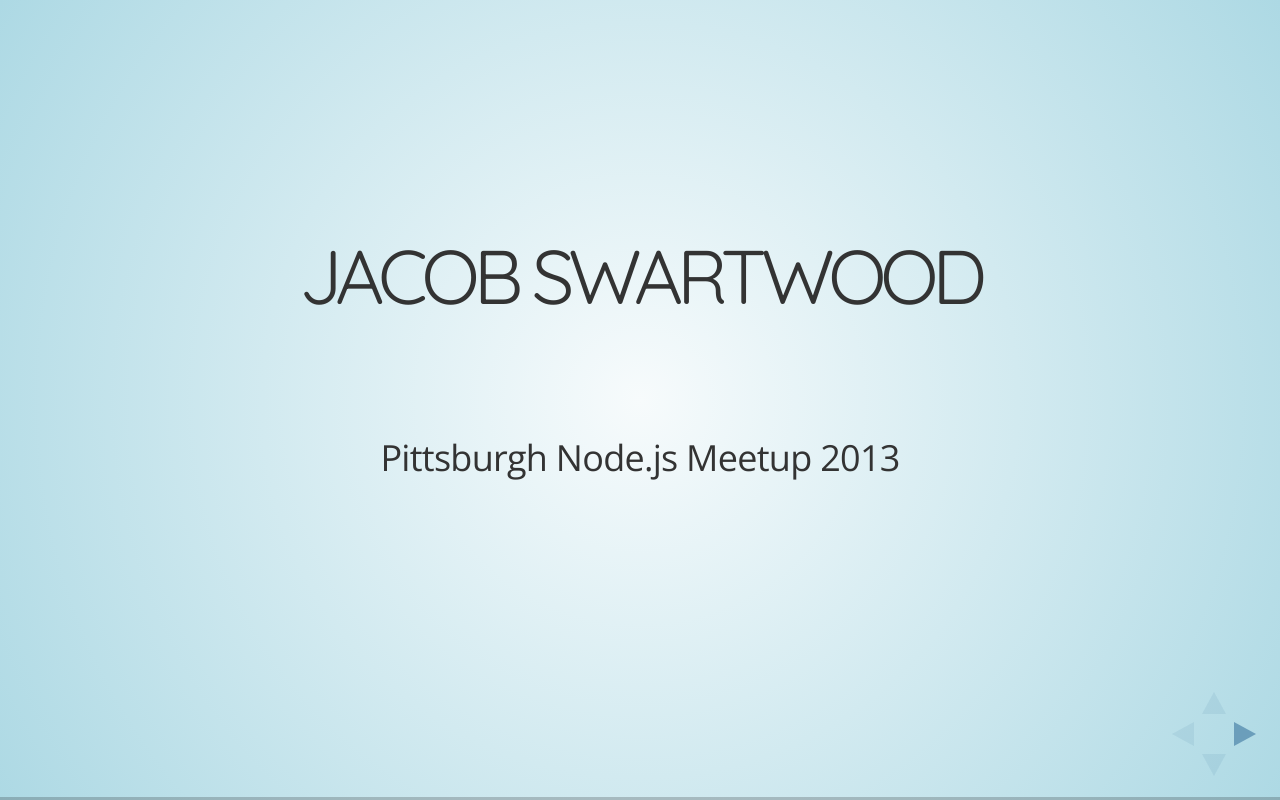
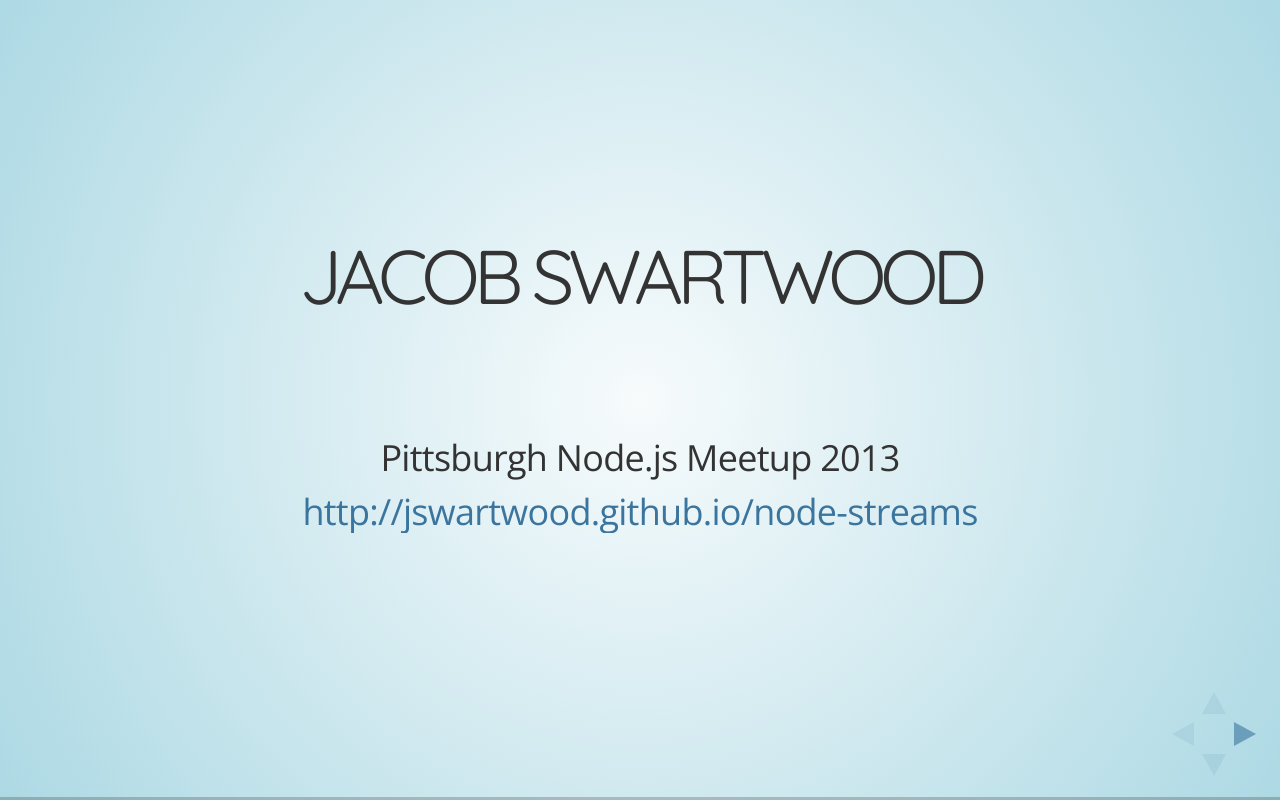
Before and after one commit to jswartwood/node-streams, a website: page index.html in a window 1280 px wide. Drawn offline with nearby package versions, Linux system fonts and the light colour scheme.

Commit message:
Adding preso link.

```diff
--- a/index.html
+++ b/index.html
@@ -47,6 +47,7 @@
 					<p> <br> </p>
 					<p> <br> </p>
 					<p>Pittsburgh Node.js Meetup 2013</p>
+					<p><a href="http://jswartwood.github.io/node-streams/">http://jswartwood.github.io/node-streams</a></p>
 				</section>
 				<section>
 					<p> <br> </p>
```
